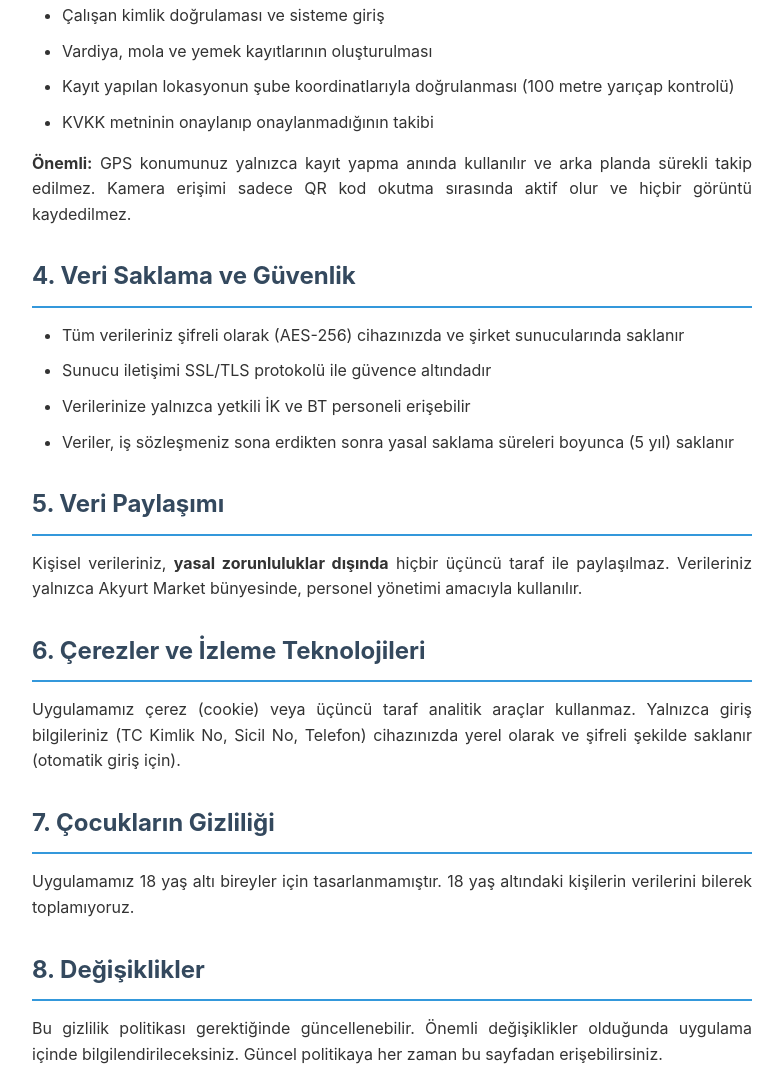
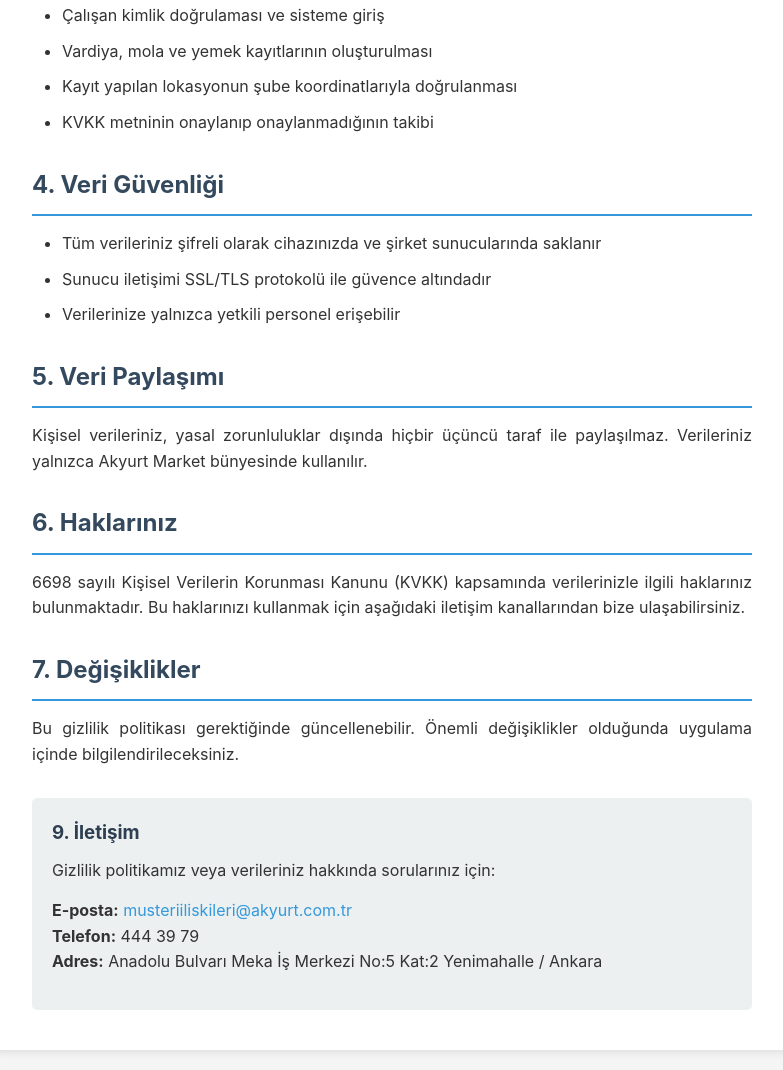
Before and after one commit to AkySft/akyurt-personel-privacy, a plain HTML site: page index.html in a window 1280 px wide. Shown: the part 778-1848 px from the top of the page, without its empty margins (248-1031 px from the left). Drawn offline with Linux system fonts and the light colour scheme.

Commit message:
Update privacy policy with new date and sections

```diff
--- a/index.html
+++ b/index.html
@@ -102,11 +102,11 @@
 <body>
     <div class="container">
         <h1>Gizlilik Politikası</h1>
-        <p class="date">Son Güncelleme: 9 Aralık 2024</p>
+        <p class="date">Son Güncelleme: 9 Aralık 2025</p>
 
         <h2>1. Genel Bakış</h2>
         <p>
-            Akyurt Personel mobil uygulaması ("Uygulama"), Akyurt Market çalışanlarının
+            Akyurt Personel mobil uygulaması, Akyurt Market çalışanlarının
             vardiya, mola ve yemek kayıtlarını takip etmek amacıyla geliştirilmiştir.
             Bu gizlilik politikası, uygulamanın hangi verileri topladığını, nasıl kullandığını
             ve nasıl koruduğunu açıklamaktadır.
@@ -127,48 +127,35 @@
         <ul>
             <li>Çalışan kimlik doğrulaması ve sisteme giriş</li>
             <li>Vardiya, mola ve yemek kayıtlarının oluşturulması</li>
-            <li>Kayıt yapılan lokasyonun şube koordinatlarıyla doğrulanması (100 metre yarıçap kontrolü)</li>
+            <li>Kayıt yapılan lokasyonun şube koordinatlarıyla doğrulanması</li>
             <li>KVKK metninin onaylanıp onaylanmadığının takibi</li>
         </ul>
-        <p>
-            <strong>Önemli:</strong> GPS konumunuz yalnızca kayıt yapma anında kullanılır ve
-            arka planda sürekli takip edilmez. Kamera erişimi sadece QR kod okutma sırasında
-            aktif olur ve hiçbir görüntü kaydedilmez.
-        </p>
 
-        <h2>4. Veri Saklama ve Güvenlik</h2>
+        <h2>4. Veri Güvenliği</h2>
         <ul>
-            <li>Tüm verileriniz şifreli olarak (AES-256) cihazınızda ve şirket sunucularında saklanır</li>
+            <li>Tüm verileriniz şifreli olarak cihazınızda ve şirket sunucularında saklanır</li>
             <li>Sunucu iletişimi SSL/TLS protokolü ile güvence altındadır</li>
-            <li>Verilerinize yalnızca yetkili İK ve BT personeli erişebilir</li>
-            <li>Veriler, iş sözleşmeniz sona erdikten sonra yasal saklama süreleri boyunca (5 yıl) saklanır</li>
+            <li>Verilerinize yalnızca yetkili personel erişebilir</li>
         </ul>
 
         <h2>5. Veri Paylaşımı</h2>
         <p>
-            Kişisel verileriniz, <strong>yasal zorunluluklar dışında</strong> hiçbir üçüncü
-            taraf ile paylaşılmaz. Verileriniz yalnızca Akyurt Market bünyesinde,
-            personel yönetimi amacıyla kullanılır.
+            Kişisel verileriniz, yasal zorunluluklar dışında hiçbir üçüncü
+            taraf ile paylaşılmaz. Verileriniz yalnızca Akyurt Market bünyesinde
+            kullanılır.
         </p>
 
-        <h2>6. Çerezler ve İzleme Teknolojileri</h2>
+        <h2>6. Haklarınız</h2>
         <p>
-            Uygulamamız çerez (cookie) veya üçüncü taraf analitik araçlar kullanmaz.
-            Yalnızca giriş bilgileriniz (TC Kimlik No, Sicil No, Telefon) cihazınızda
-            yerel olarak ve şifreli şekilde saklanır (otomatik giriş için).
+            6698 sayılı Kişisel Verilerin Korunması Kanunu (KVKK) kapsamında
+            verilerinizle ilgili haklarınız bulunmaktadır. Bu haklarınızı kullanmak
+            için aşağıdaki iletişim kanallarından bize ulaşabilirsiniz.
         </p>
 
-        <h2>7. Çocukların Gizliliği</h2>
-        <p>
-            Uygulamamız 18 yaş altı bireyler için tasarlanmamıştır. 18 yaş altındaki
-            kişilerin verilerini bilerek toplamıyoruz.
-        </p>
-
-        <h2>8. Değişiklikler</h2>
+        <h2>7. Değişiklikler</h2>
         <p>
             Bu gizlilik politikası gerektiğinde güncellenebilir. Önemli değişiklikler
-            olduğunda uygulama içinde bilgilendirileceksiniz. Güncel politikaya her zaman
-            bu sayfadan erişebilirsiniz.
+            olduğunda uygulama içinde bilgilendirileceksiniz.
         </p>
 
         <div class="contact">
@@ -182,8 +169,6 @@
                 <strong>Adres:</strong> Anadolu Bulvarı Meka İş Merkezi No:5 Kat:2 Yenimahalle / Ankara
             </p>
             <p style="margin-top: 15px; font-size: 14px; color: #7f8c8d;">
-                KVKK başvurularınızı yukarıdaki iletişim bilgileri üzerinden yapabilirsiniz.
-                Başvurularınız en geç 30 gün içinde yanıtlanacaktır.
             </p>
         </div>
     </div>
```
